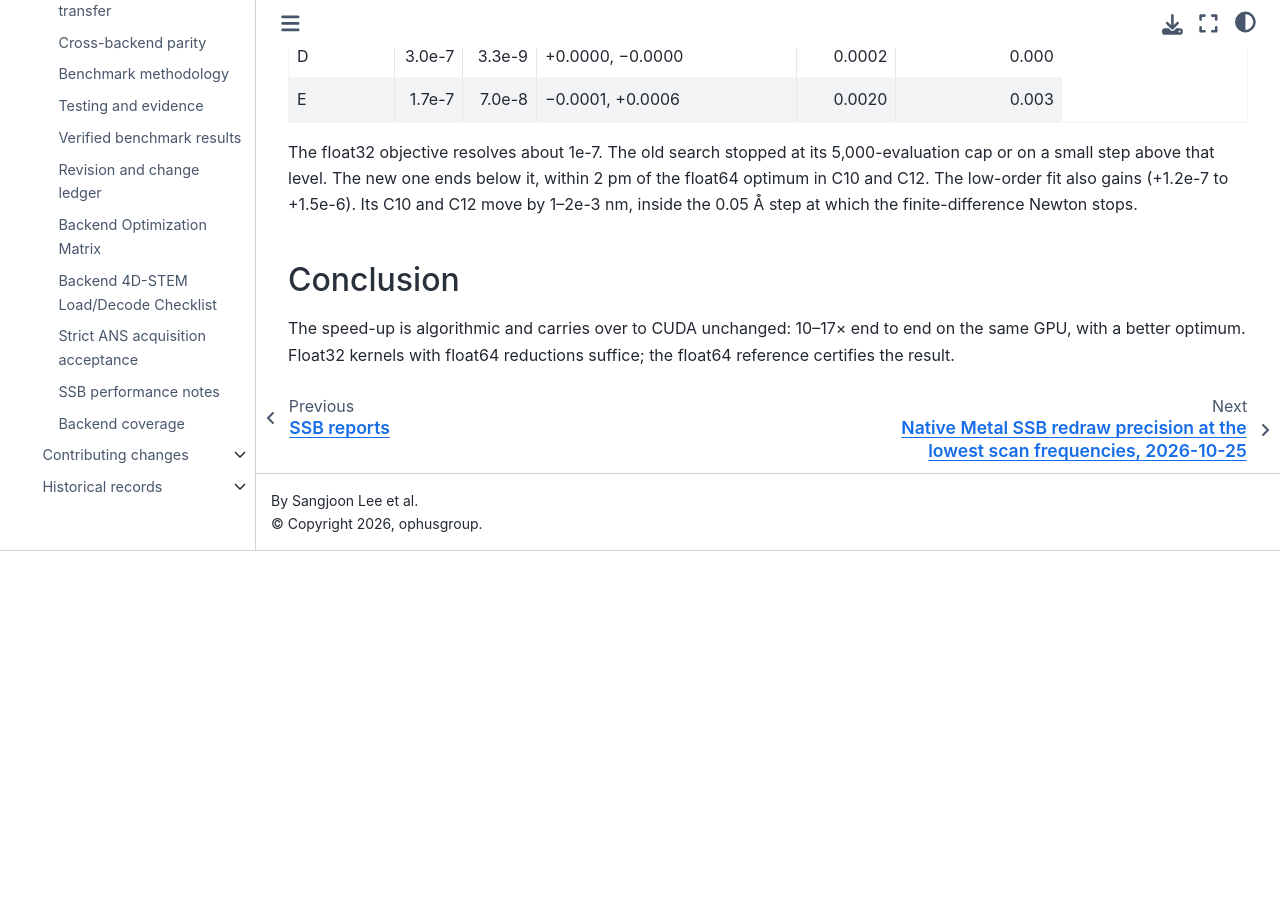
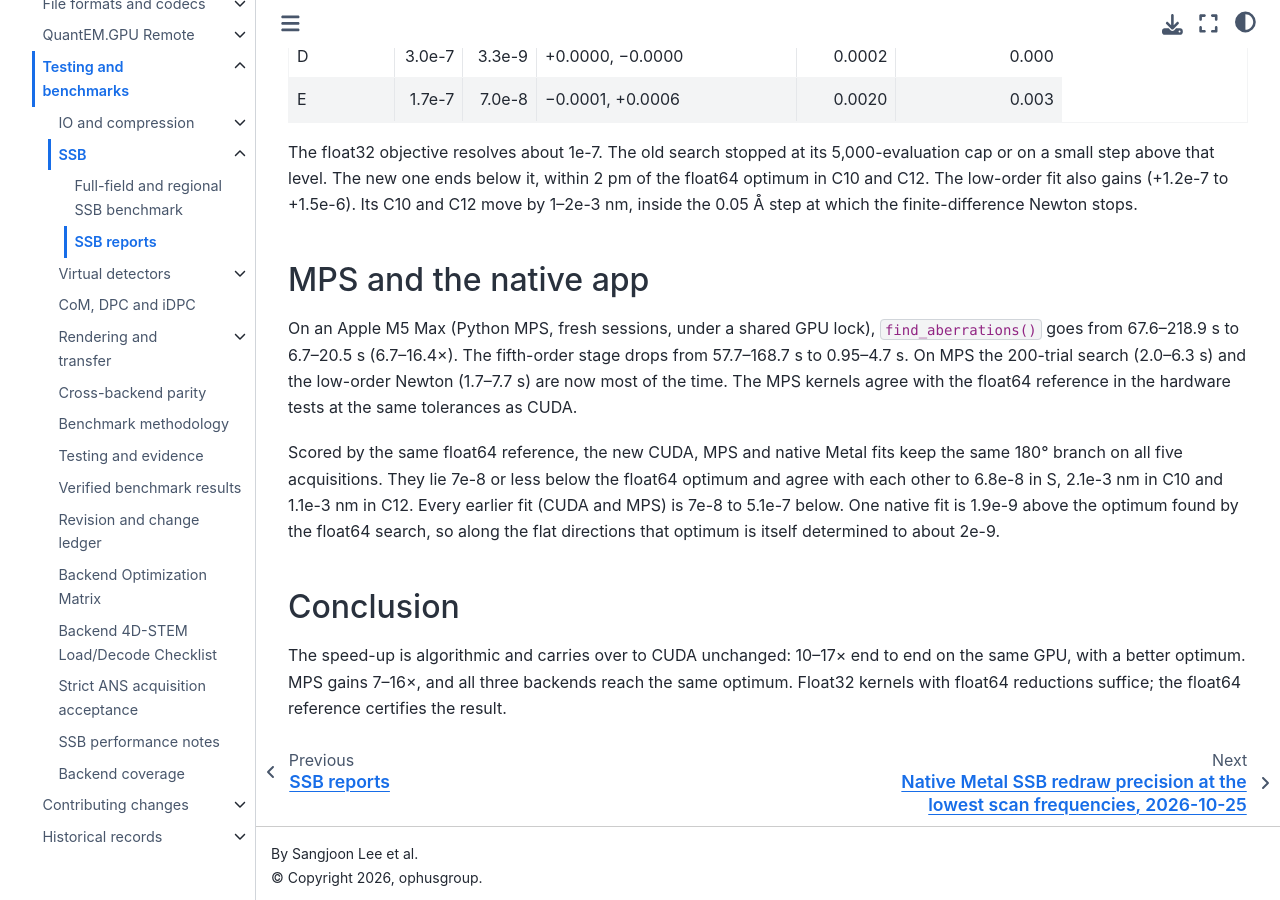
Before and after one commit to bobleesj/quantem.gpu, a Jupyter Book: the page built from docs/performance/ssb/reports/2026-10-25-ssb-exact-derivative-fit.md, in a window 1280 px wide and 900 px high, scrolled down 2103 px. Built offline with Jupyter Book 1.0.4 settings and Sphinx 7.4.7 and the Sphinx Book theme 1.1.4, drawn with Linux system fonts in a browser that asks for light colours; pages that are not in the unit, such as notebooks, are missing from menus; before the commit the page ends 2654 px from its top, so only the background shows below that.

Commit message:
docs(ssb): add MPS and three-backend parity to the exact-derivative fit report

```diff
--- a/docs/performance/ssb/reports/2026-10-25-ssb-exact-derivative-fit.md
+++ b/docs/performance/ssb/reports/2026-10-25-ssb-exact-derivative-fit.md
@@ -76,7 +76,20 @@
 also gains (+1.2e-7 to +1.5e-6). Its C10 and C12 move by 1–2e-3 nm, inside the 0.05 Å step at which the
 finite-difference Newton stops.
 
+## MPS and the native app
+
+On an Apple M5 Max (Python MPS, fresh sessions, under a shared GPU lock), `find_aberrations()` goes from
+67.6–218.9 s to 6.7–20.5 s (6.7–16.4×). The fifth-order stage drops from 57.7–168.7 s to 0.95–4.7 s. On MPS the
+200-trial search (2.0–6.3 s) and the low-order Newton (1.7–7.7 s) are now most of the time. The MPS kernels agree
+with the float64 reference in the hardware tests at the same tolerances as CUDA.
+
+Scored by the same float64 reference, the new CUDA, MPS and native Metal fits keep the same 180° branch on all
+five acquisitions. They lie 7e-8 or less below the float64 optimum and agree with each other to 6.8e-8 in S,
+2.1e-3 nm in C10 and 1.1e-3 nm in C12. Every earlier fit (CUDA and MPS) is 7e-8 to 5.1e-7 below. One native
+fit is 1.9e-9 above the optimum found by the float64 search, so along the flat directions that optimum is itself
+determined to about 2e-9.
+
 ## Conclusion
 
 The speed-up is algorithmic and carries over to CUDA unchanged: 10–17× end to end on the same GPU, with a better
-optimum. Float32 kernels with float64 reductions suffice; the float64 reference certifies the result.
+optimum. MPS gains 7–16×, and all three backends reach the same optimum. Float32 kernels with float64 reductions suffice; the float64 reference certifies the result.
```
